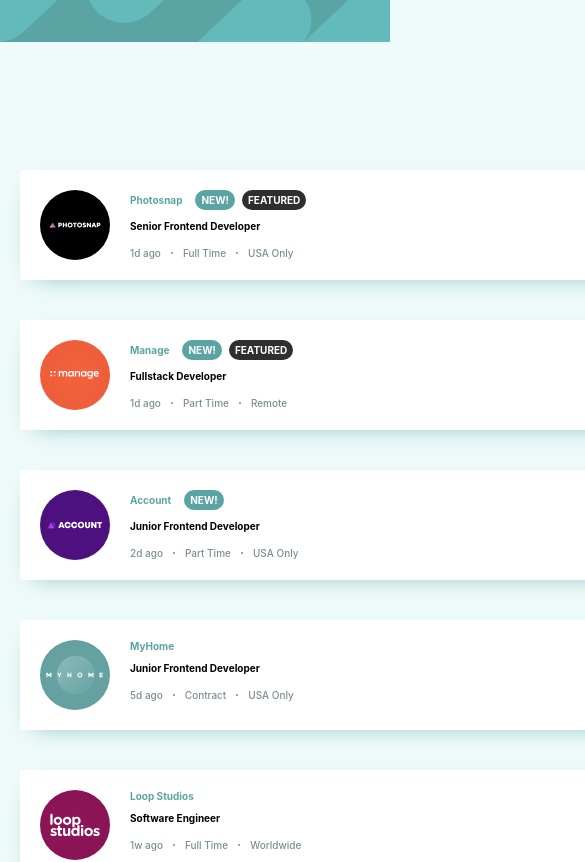
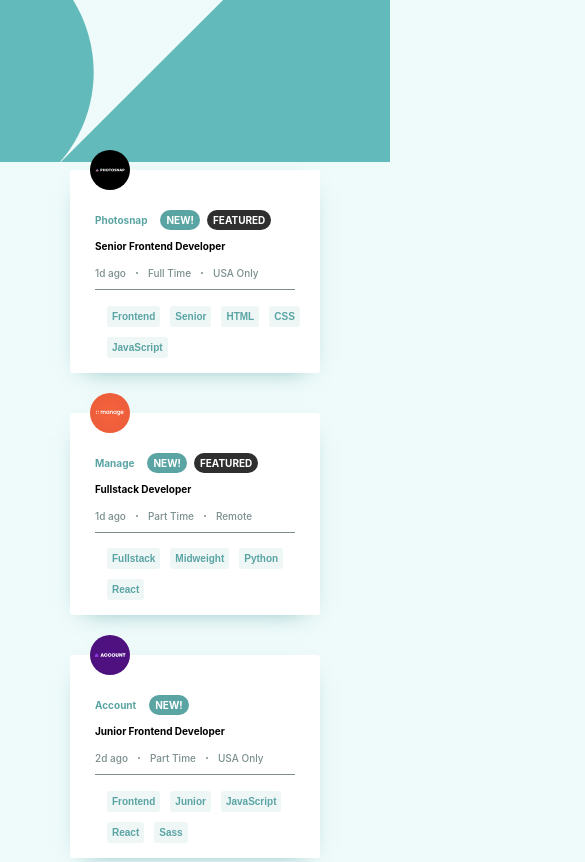
Before and after one commit to ClaireKarsenti/Frontend-Mentor-Solution-Job-Listings, a React (Create React App) app: page / in a window 390 px wide. Shown: the top 862 px of the page, 585 px wide, since content can reach past the window. Built offline with nearby package versions, Linux system fonts and the light colour scheme.

Commit message:
Added responsive style for mobile

```diff
--- a/src/App.css
+++ b/src/App.css
@@ -67,7 +67,7 @@
   flex-direction: row;
   align-items: center;
   background-color: #fff;
-  min-width: 90em;
+  width: 90em;
   padding: 2em;
   margin: 2em;
   border-radius: 3px;
@@ -174,10 +174,11 @@
   background-color: rgb(48, 47, 47);
 }
 .middle-line {
-  height: 0.1em;
-  width: 30em;
-  background: var(--dark-grayish-cyan);
+  height: 0.07em;
+  width: 20em;
+  background-color: var(--dark-grayish-cyan);
   display: none;
+  margin: 1em 0 0.5em 0;
 }
 
 /*
@@ -185,11 +186,13 @@
 TagBar component
 ===============
 */
+
 .tagBox {
   position: fixed;
   top: 10em;
   width: 90em;
-  display: flex-wrap;
+  display: flex;
+  flex-direction: row;
   padding: 1em;
   margin: 2em;
   height: 6em;
@@ -203,27 +206,29 @@
   margin-left: auto;
   margin-right: 0;
   padding-right: 1em;
-  color: var(--desaturated-dark-cyan);
+  color: var(--dark-grayish-cyan);
   cursor: pointer;
+  transition: all 500ms ease-out;
 }
 .clear-button:hover {
+  color: var(--desaturated-dark-cyan);
   text-decoration: underline;
 }
 p.tag {
-  /* 3 */
   border: none;
-  min-height: 2.8em;
-  padding: 0.5em;
-  margin-left: 3em;
+  min-height: 2em;
+  padding-left: 0.5em;
+  /* margin-left: 3em; */
   border-top-left-radius: 0.3em;
   border-bottom-left-radius: 0.3em;
   background-color: var(--light-grayish-cyan2);
 }
-button.cross-button {
+.cross-button {
   border: none;
   width: 2em;
-  height: 2.1em;
+  height: 2em;
   color: #fff;
+  margin-left: 0.5em;
   background-color: var(--desaturated-dark-cyan);
   border-top-right-radius: 0.3em;
   border-bottom-right-radius: 0.3em;
@@ -234,7 +239,8 @@
   background-color: black;
 }
 .filters {
-  display: flex;
+  margin-left: 1em;
+  flex-wrap: wrap;
 }
 
 /*
@@ -242,10 +248,43 @@
 Responsive
 ===============
 */
-/* @media screen and (max-width: 900px) {
+@media screen and (max-width: 900px) {
+  .wrapper {
+
+  background-image: url(../public/assets/images/bg-header-mobile.svg);
+}
   .card-container {
     display: flex;
     flex-direction: column;
-
+    width: 25em;
+    padding: 0;
   }
-}*/
+  .left {
+    flex-direction: column;
+  }
+  img {
+    width: 4em;
+    position: relative;
+    bottom: 2em;
+    left: -0.5em;
+  }
+  .text-container {
+    padding: 0;
+    justify-content: flex-start;
+  }
+  .right {
+    margin: 0 0 1em 2em;
+  }
+  .middle-line {
+    display: flex;
+  }
+  .tagBox {
+    width: 25em;
+    height: auto;
+    flex-wrap: wrap;
+  }
+  .tagContainer {
+    display: flex;
+    flex-direction: row;
+  }
+}
--- a/src/components/Card.tsx
+++ b/src/components/Card.tsx
@@ -30,10 +30,9 @@
               <li>{jobs.location}</li>
             </ul>
           </div>
+          <div className="middle-line"></div>
         </div>
       </div>
-
-      <div className="middle-line"></div>
 
       <div className="right">
         <div className="filters">
--- a/src/components/TagBar.tsx
+++ b/src/components/TagBar.tsx
@@ -11,25 +11,22 @@
     <>
       {filters?.length > 0 && (
         <div className="tagBox">
+          {filters?.map((item: any) => (
             <div className="filters">
-            {filters.map((item: any) => (
-              <>
               <p className="tag" key={item}>
                 {item}
-                </p>
                 <button
                   className="cross-button"
                   onClick={() => removeFilter(item)}
                 >
                   X
                 </button>
-              </>
+              </p>
+            </div>
           ))}
-
           <button className="clear-button" onClick={() => clearAllFilters()}>
             Clear
           </button>
-          </div>
         </div>
       )}
     </>
```
Also changed, not shown: public/assets/images/bg-header-mobile.svg. Lines whose indentation alone changed are shown as unchanged.
